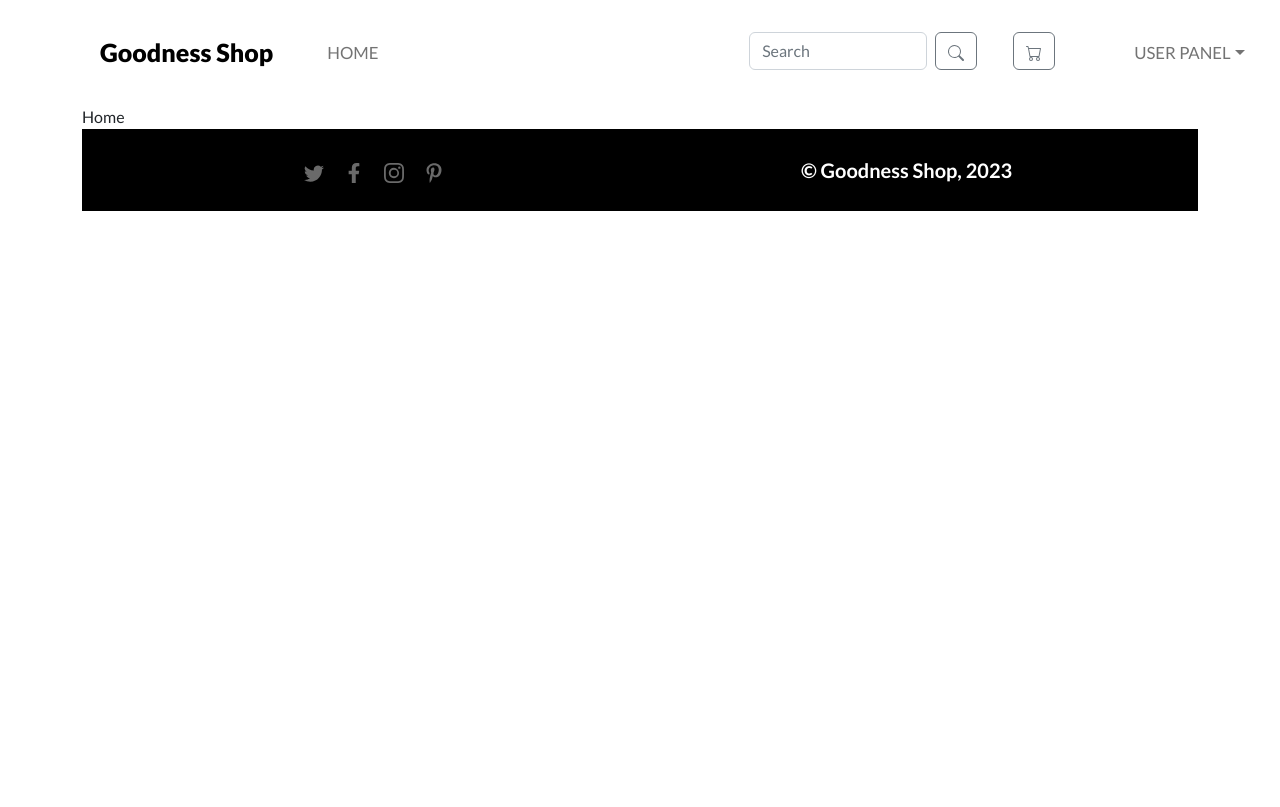
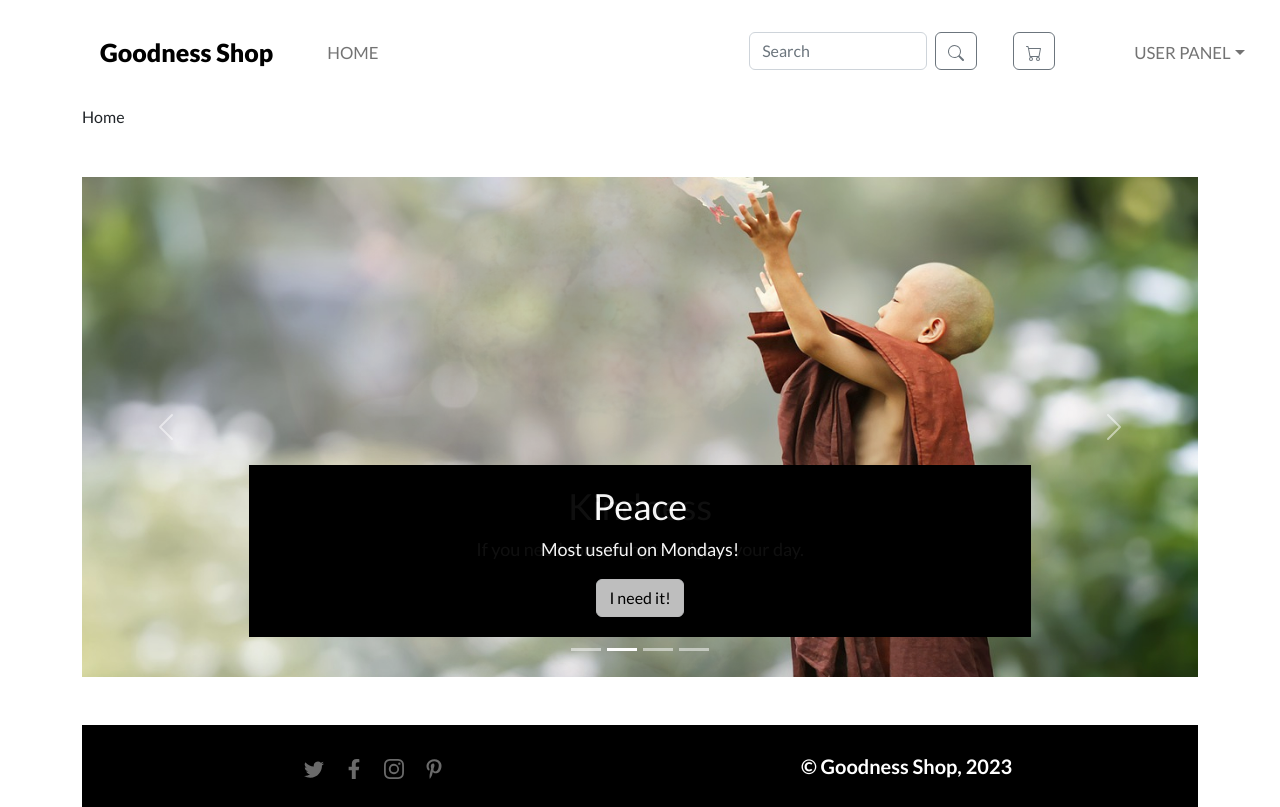
Before and after one commit to msedkiewicz/final-project-goodness-shop, a React (Create React App) app in the folder client/: page / in a window 1280 px wide. Built offline with nearby package versions, Linux system fonts and the light colour scheme.

Commit message:
Add Carousel

```diff
--- /dev/null
+++ b/client/src/components/features/Carousel/Carousel.js
@@ -0,0 +1,80 @@
+import React from 'react';
+import Carousel from 'react-bootstrap/Carousel';
+import styles from './CarouselHome.module.scss';
+import Button from 'react-bootstrap/Button';
+
+const CarouselHome = () => {
+  return (
+    <Carousel fade className={styles.carousel}>
+      <Carousel.Item>
+        <img
+          className="d-block w-100 "
+          src=".\images\carousel\kindness.jpg"
+          alt="Kindness"
+        />
+        <Carousel.Caption>
+          <div className={styles.content}>
+            <h2>Kindness</h2>
+            <p>If you need something to brigten your day.</p>
+            <Button className={styles.btn} variant="light">
+              I need it!
+            </Button>
+          </div>
+        </Carousel.Caption>
+      </Carousel.Item>
+      <Carousel.Item>
+        <img
+          className="d-block w-100"
+          src=".\images\carousel\peace.jpg"
+          alt="Peace"
+        />
+
+        <Carousel.Caption>
+          <div className={styles.content}>
+            <h2>Peace</h2>
+            <p>Most useful on Mondays!</p>
+            <Button className={styles.btn} variant="light">
+              I need it!
+            </Button>
+          </div>
+        </Carousel.Caption>
+      </Carousel.Item>
+      <Carousel.Item>
+        <img
+          className="d-block w-100"
+          src=".\images\carousel\smile.jpg"
+          alt="Smile"
+        />
+
+        <Carousel.Caption>
+          <div className={styles.content}>
+            <h2>Smile</h2>
+            <p>To warm up your heart!</p>
+            <Button className={styles.btn} variant="light">
+              I need it!
+            </Button>
+          </div>
+        </Carousel.Caption>
+      </Carousel.Item>
+      <Carousel.Item>
+        <img
+          className="d-block w-100"
+          src=".\images\carousel\coffee.jpg"
+          alt="Coffee"
+        />
+
+        <Carousel.Caption>
+          <div className={styles.content}>
+            <h2>Coffee</h2>
+            <p>Is good for everything!</p>
+            <Button className={styles.btn} variant="light">
+              I need it!
+            </Button>
+          </div>
+        </Carousel.Caption>
+      </Carousel.Item>
+    </Carousel>
+  );
+};
+
+export default CarouselHome;
--- /dev/null
+++ b/client/src/components/features/Carousel/CarouselHome.module.scss
@@ -0,0 +1,29 @@
+@import '../../../styles/global.scss';
+
+.carousel {
+  margin: 48px 0;
+  img {
+    height: 500px;
+    object-fit: cover;
+  }
+
+  .content {
+    background-color: black;
+    padding: 20px;
+
+    Button {
+      background-color: white;
+      opacity: 0.75;
+    }
+    Button:hover {
+      opacity: 1;
+      font-weight: 600;
+    }
+    h2 {
+      font-size: $base-size * 3;
+    }
+    p {
+      font-size: $base-size * 1.5;
+    }
+  }
+}
--- a/client/src/components/pages/Home/Home.js
+++ b/client/src/components/pages/Home/Home.js
@@ -1,7 +1,10 @@
 import React from 'react';
+import CarouselHome from '../../features/Carousel/Carousel';
 
 const Home = () => {
-  return <div>Home</div>;
+  return <div>Home
+    <CarouselHome />
+  </div>;
 };
 
 export default Home;
```
